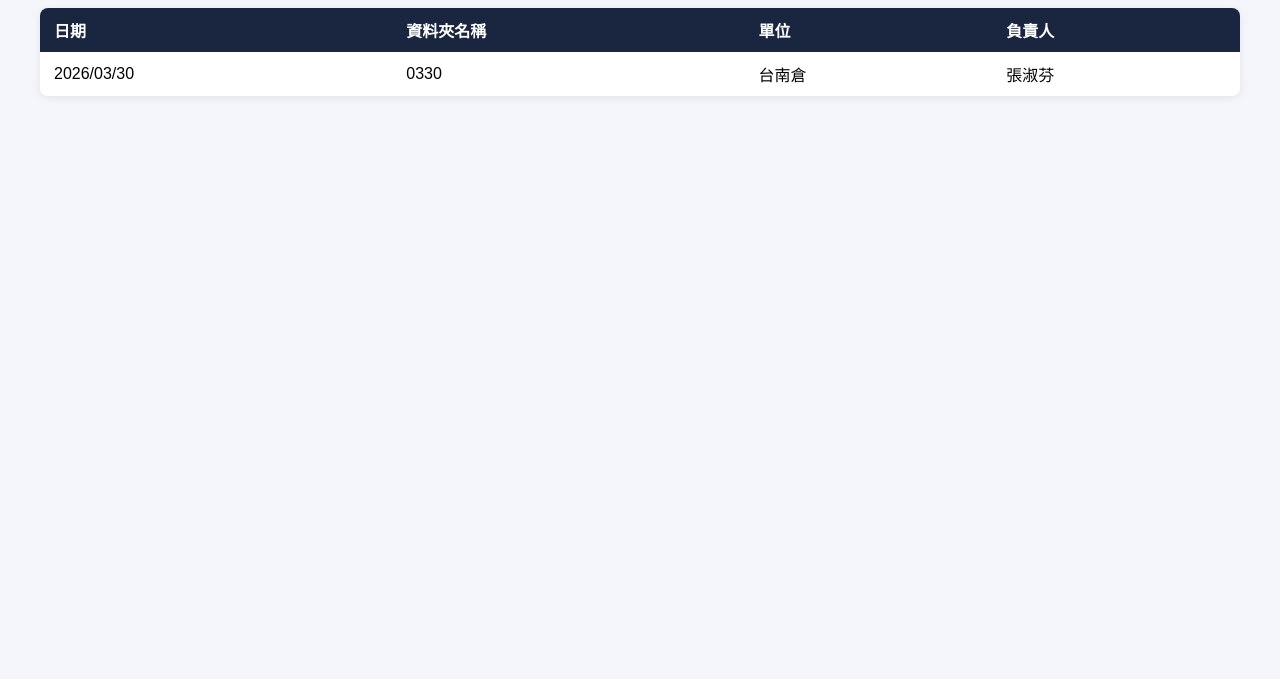
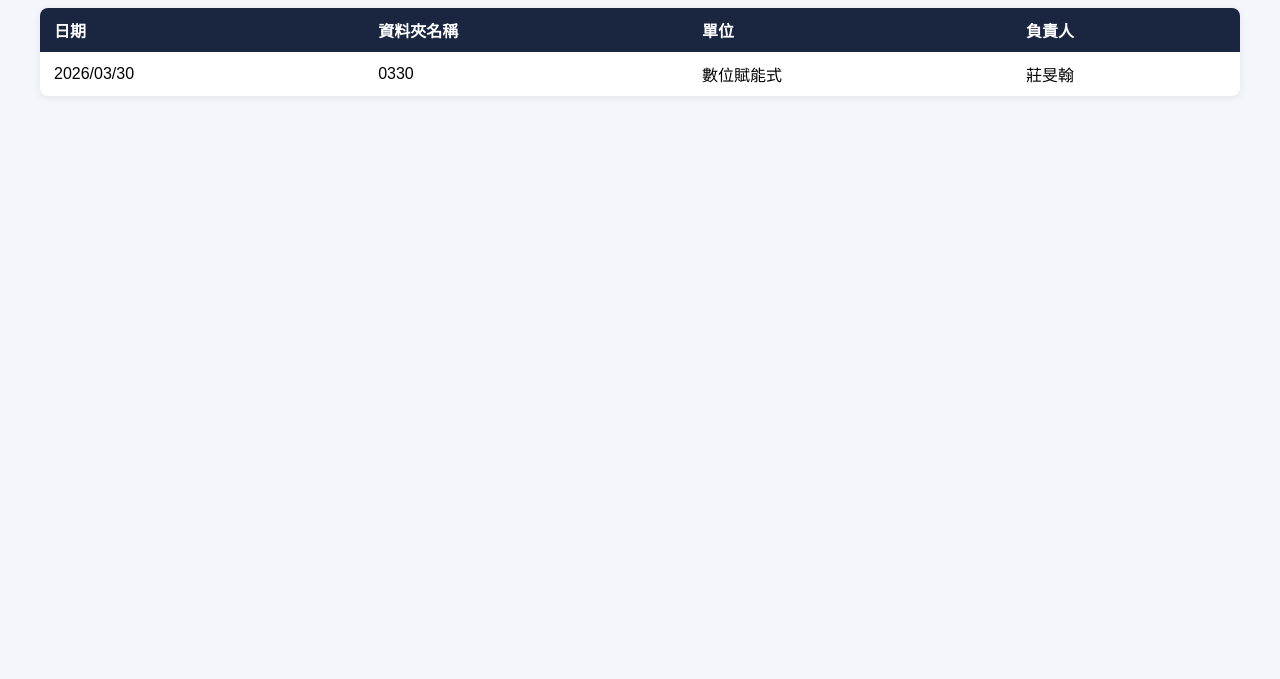
Before and after one commit to fme-fm15gi15/claim-dashboard, a plain HTML site: page log.html in a window 1280 px wide. Shown: the part 121-800 px from the top of the page. Drawn offline with Linux system fonts and the light colour scheme.

Commit message:
Update records 2026-03-30 11:02

```diff
--- a/log.html
+++ b/log.html
@@ -29,8 +29,8 @@
       <tr>
         <td>2026/03/30</td>
         <td>0330</td>
-        <td>台南倉</td>
-        <td>張淑芬</td>
+        <td>數位賦能式</td>
+        <td>莊旻翰</td>
       </tr>
       <!-- LOG -->
     </tbody>
```
